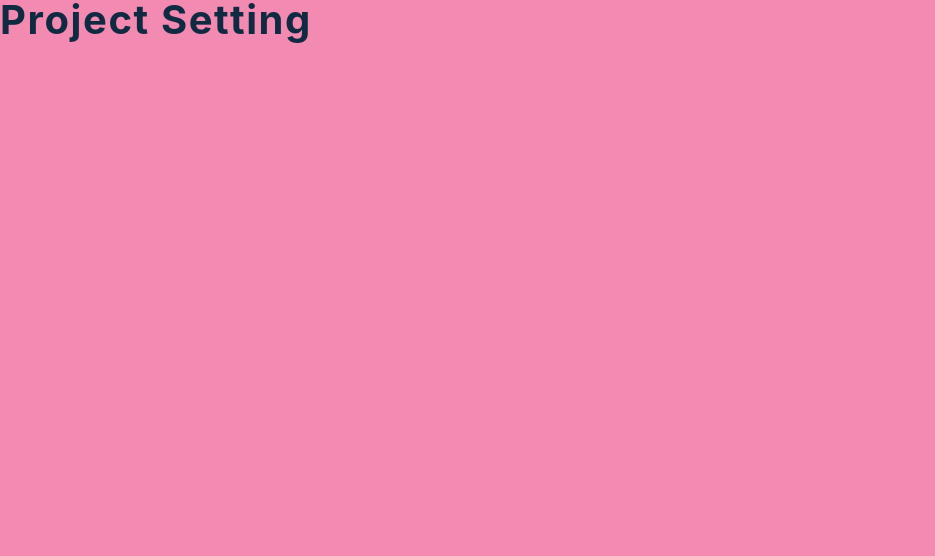
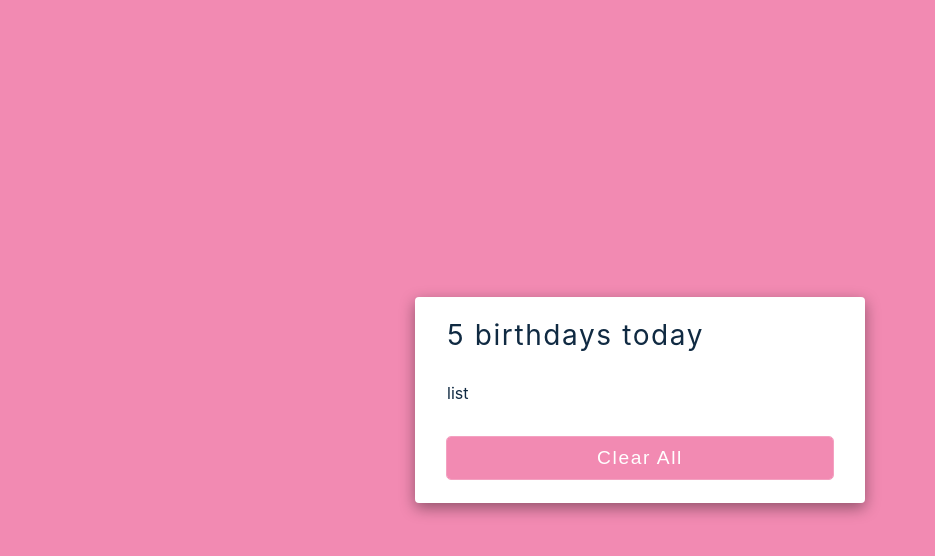
Before and after one commit to ahoymarcus/reactjs-birthday-reminder, a React (Create React App) app: page / in a window 1280 px wide. Shown: the top 556 px of the page, without its empty margins (0-935 px from the left). Built offline with nearby package versions, Linux system fonts and the light colour scheme.

Commit message:
Iniciar componente App

```diff
--- a/src/App.js
+++ b/src/App.js
@@ -10,7 +10,15 @@
 
   return (
 
-   <h2>Project setting</h2>
+    <main>
+      <section className="container">
+        <h3>{people.length} birthdays today</h3>
+
+        <List people={people} />
+
+        <button onClick={() => console.log('you clicked me')}>Clear all</button>
+      </section>
+    </main>
   );
 }
 
```
